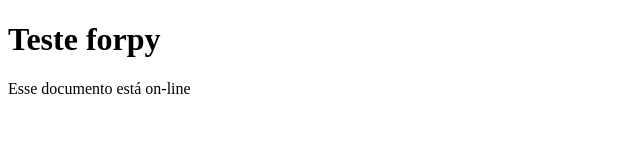
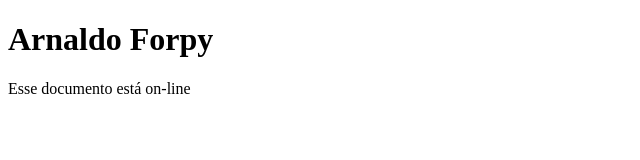
Before and after one commit to RBarreiro25/forpy-teste, a plain HTML site: page index.html in a window 1280 px wide. Shown: the whole page, without its empty margins (0-640 px from the left). Drawn offline with Linux system fonts and the light colour scheme.

Commit message:
Titulo e nome modificados

```diff
--- a/index.html
+++ b/index.html
@@ -3,10 +3,10 @@
 <head>
     <meta charset="UTF-8">
     <meta name="viewport" content="width=device-width, initial-scale=1.0">
-    <title>Forpy-teste</title>
+    <title>Forpy - reunião</title>
 </head>
 <body>
-    <h1>Teste forpy</h1>
+    <h1>Arnaldo Forpy</h1>
     <p>Esse documento está on-line</p>
 </body>
 </html>
```
